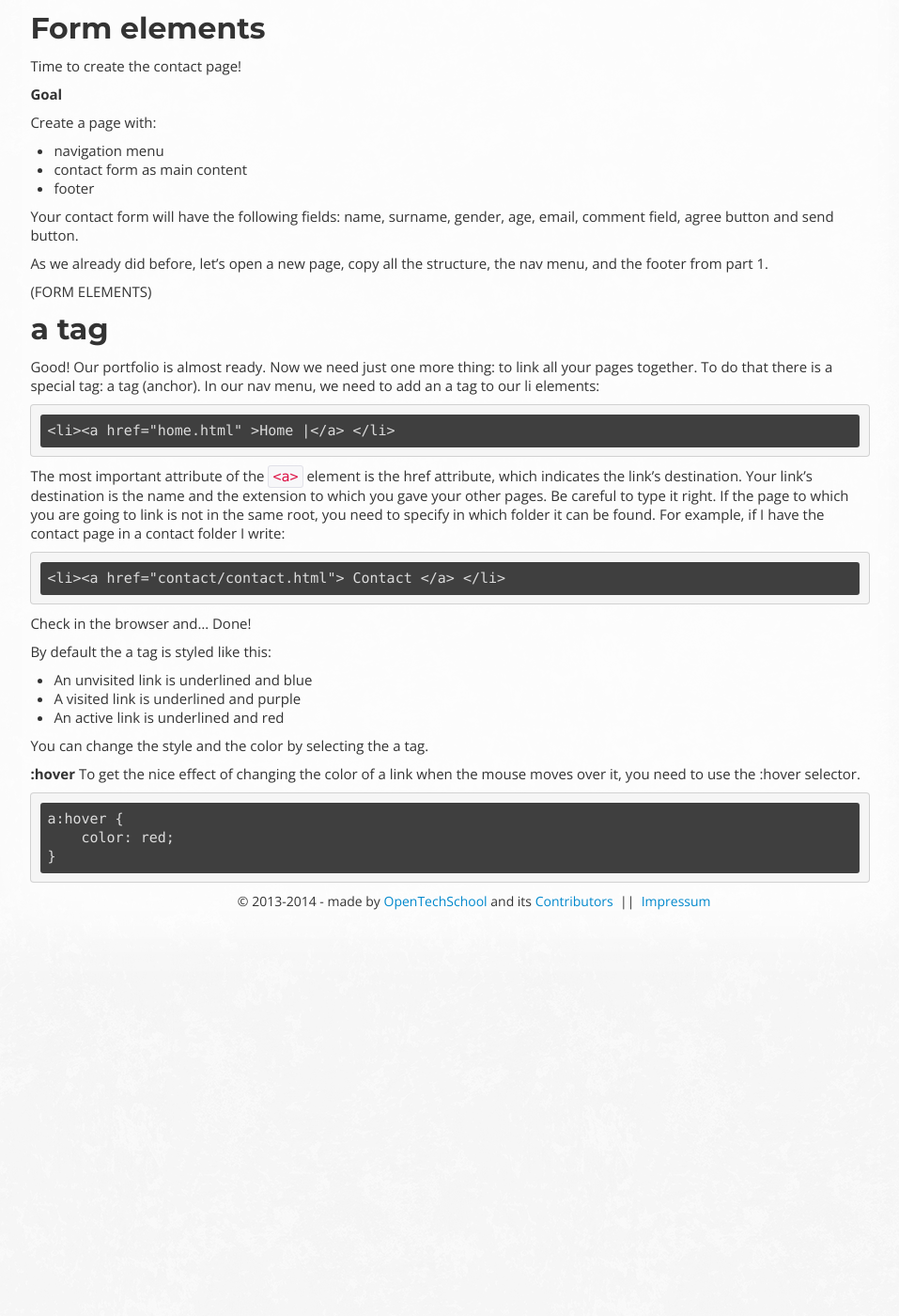
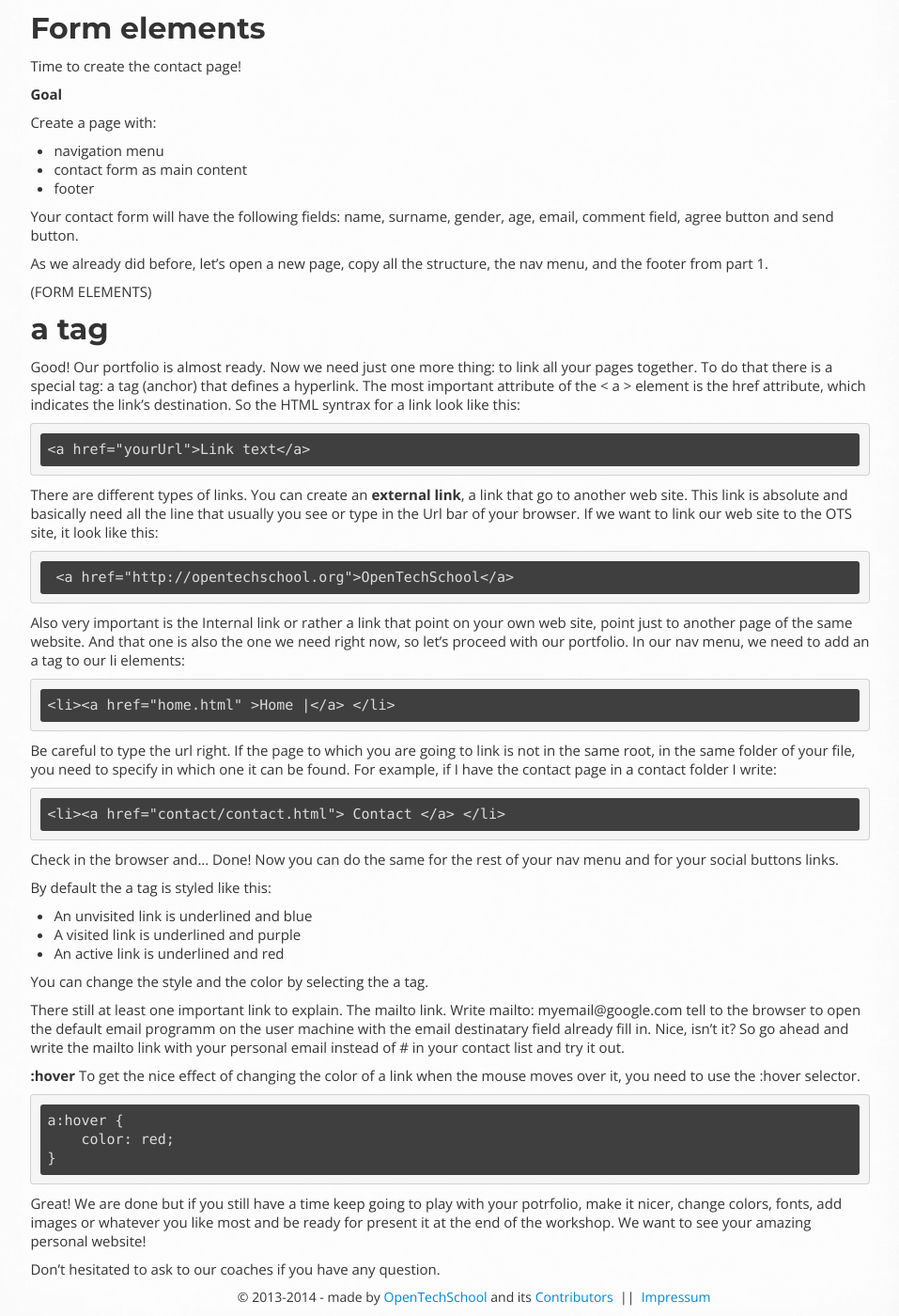
Before and after one commit to OpenTechSchool/html-css-beginners, a Jekyll site: the page built from core/portfolio-2.md, in a window 1280 px wide and 1400 px high, scrolled down 1551 px. Shown: the whole window at 94% size, without its empty margins (314-1271 px from the left). Built offline with Jekyll 4.4.1, drawn with Linux system fonts in a browser that asks for light colours; Markdown is read by kramdown in place of the engine named in the settings; before the commit the page ends 2530 px from its top, so only the background shows below that.

Commit message:
add extrenal, internal and mailto links explanation

```diff
--- a/core/portfolio-2.md
+++ b/core/portfolio-2.md
@@ -106,27 +106,52 @@ part 1.
 
 Good! Our portfolio is almost ready.
 Now we need just one more thing: to link all your pages together.
-To do that there is a special tag: a tag (anchor).
+To do that there is a special tag: a tag (anchor) that defines a hyperlink.
+The most important attribute of the < a > element is the href attribute, which indicates the link’s destination.
+So the HTML syntrax for a link look like this:
+
+    <a href="yourUrl">Link text</a>
+
+There are different types of links.
+You can create an **external link**, a link that go to another web site. This
+link is absolute and basically need all the line that usually you see or type
+in the Url bar of your browser.
+If we want to link our web site to the OTS site, it look like this:
+
+     <a href="http://opentechschool.org">OpenTechSchool</a>
+
+Also very important is the Internal link or rather a link that point on your
+own web site, point just to another page of the same website.
+And that one is also the one we need right now, so let's proceed with our
+portfolio.
 In our nav menu, we need to add an a tag to our li elements:
 
     <li><a href="home.html" >Home |</a> </li>
 
-The most important attribute of the `<a>` element is the href attribute, which indicates the link's destination.
-Your link's destination is the name and the extension to which you gave your other pages. Be careful to type it right.
-If the page to which you are going to link is not in the same root, you need to specify in which folder it can be
+
+Be careful to type the url right.
+If the page to which you are going to link is not in the same root, in the same folder of your file, you need to specify in which one it can be
 found.
 For example, if I have the contact page in a contact folder I write:
 
     <li><a href="contact/contact.html"> Contact </a> </li>
 
 Check in the browser and... Done!
+Now you can do the same for the rest of your nav menu and for your social buttons links.
 
 By default the a tag is styled like this:
-- An unvisited link is underlined and blue
-- A visited link is underlined and purple
-- An active link is underlined and red
+
+* An unvisited link is underlined and blue
+* A visited link is underlined and purple
+* An active link is underlined and red
 
 You can change the style and the color by selecting the a tag.
+
+There still at least one important link to explain. The mailto link.
+Write mailto: myemail@google.com tell to the browser to open the default
+email programm on the user machine with the email destinatary field already fill in. Nice, isn't it?
+So go ahead and write the mailto link with your personal email instead of #
+in your contact list and try it out.
 
 **:hover**
 To get the nice effect of changing the color of a link when the mouse moves over it, you need to use the :hover selector.
@@ -134,3 +159,9 @@ To get the nice effect of changing the color of a link when the mouse moves over
     a:hover {
         color: red;
     }
+
+
+Great! We are done but if you still have a time keep going to play with your potrfolio, make it nicer, change colors, fonts, add images or whatever you like most and be ready for present it at the end of the workshop.
+We want to see your amazing personal website!
+
+Don't hesitated to ask to our coaches if you have any question.
```
